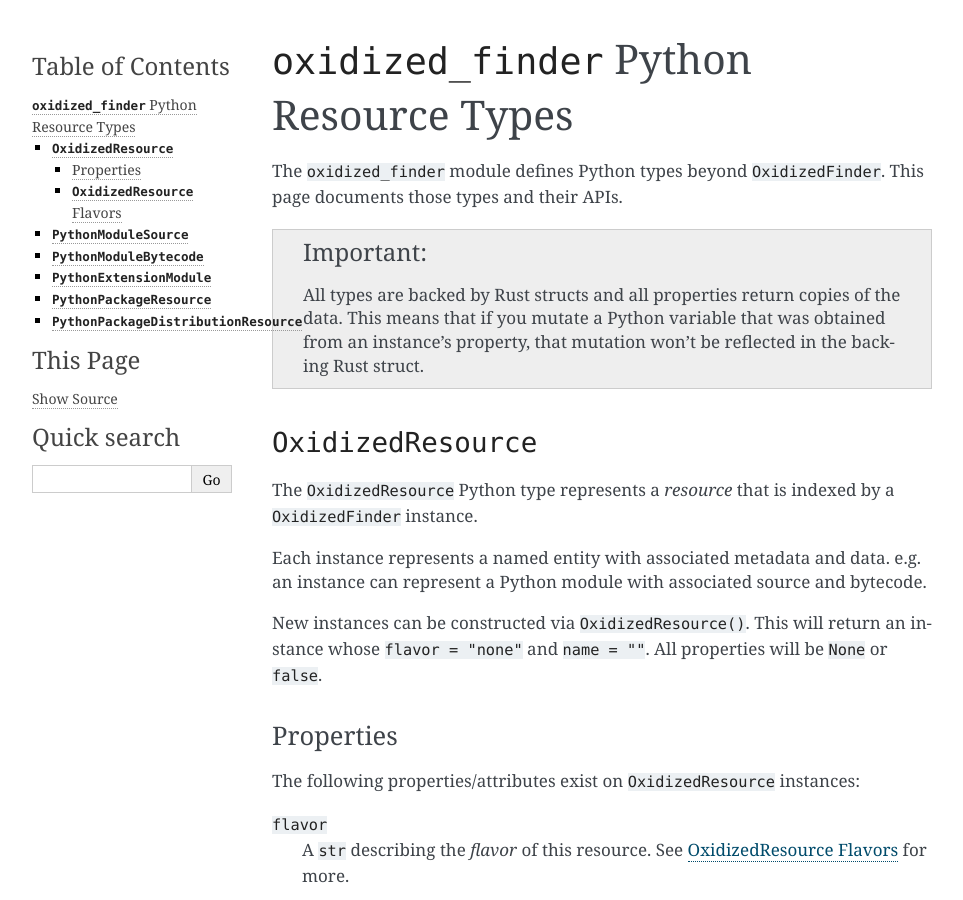
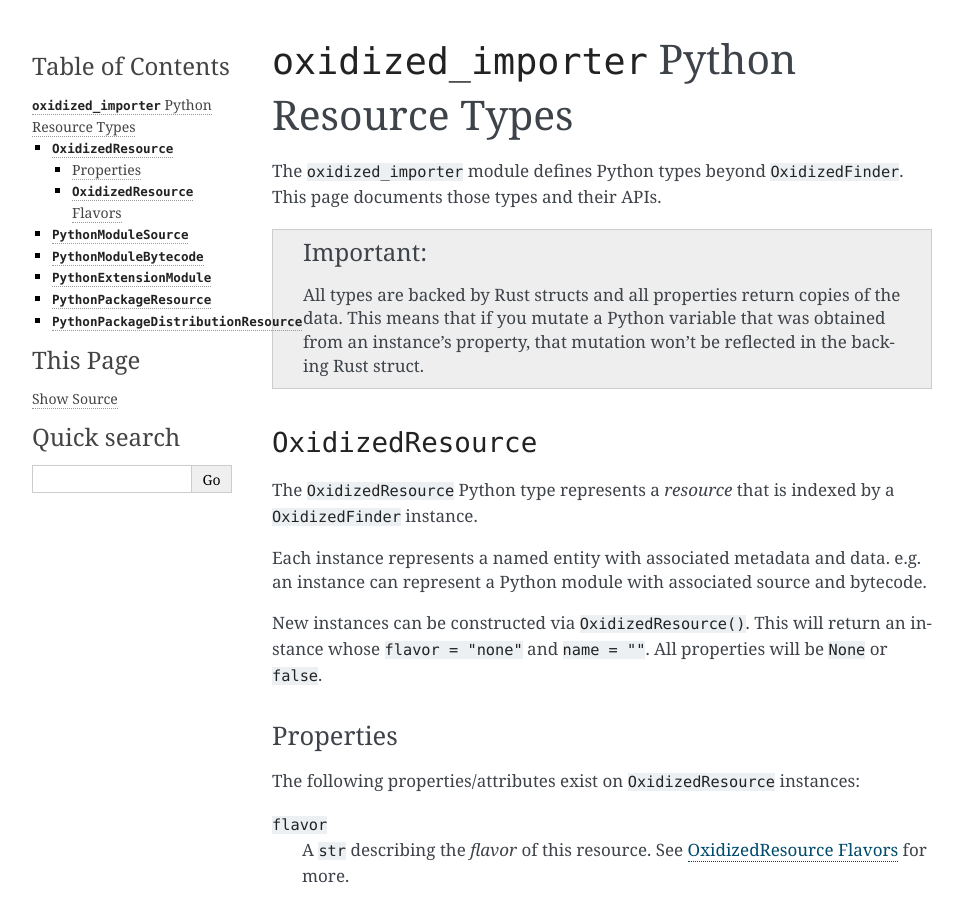
Before and after one commit to indygreg/PyOxidizer, a Sphinx documentation site: the page built from docs/oxidized_importer_python_resource_types.rst, in a window 1280 px wide and 900 px high. Shown: the whole window, without its empty margins (148-1111 px from the left). Built offline with Sphinx 7.4.7, drawn with Linux system fonts in a browser that asks for light colours; the version number is read from the project's files by our own code.

Commit message:
docs: fix old oxidized_finder module name references

```diff
--- a/docs/oxidized_importer_python_resource_types.rst
+++ b/docs/oxidized_importer_python_resource_types.rst
@@ -1,10 +1,10 @@
 .. _oxidized_importer_python_resource_types:
 
-=========================================
-``oxidized_finder`` Python Resource Types
-=========================================
+===========================================
+``oxidized_importer`` Python Resource Types
+===========================================
 
-The ``oxidized_finder`` module defines Python types beyond
+The ``oxidized_importer`` module defines Python types beyond
 ``OxidizedFinder``. This page documents those types and their APIs.
 
 .. important::
```
